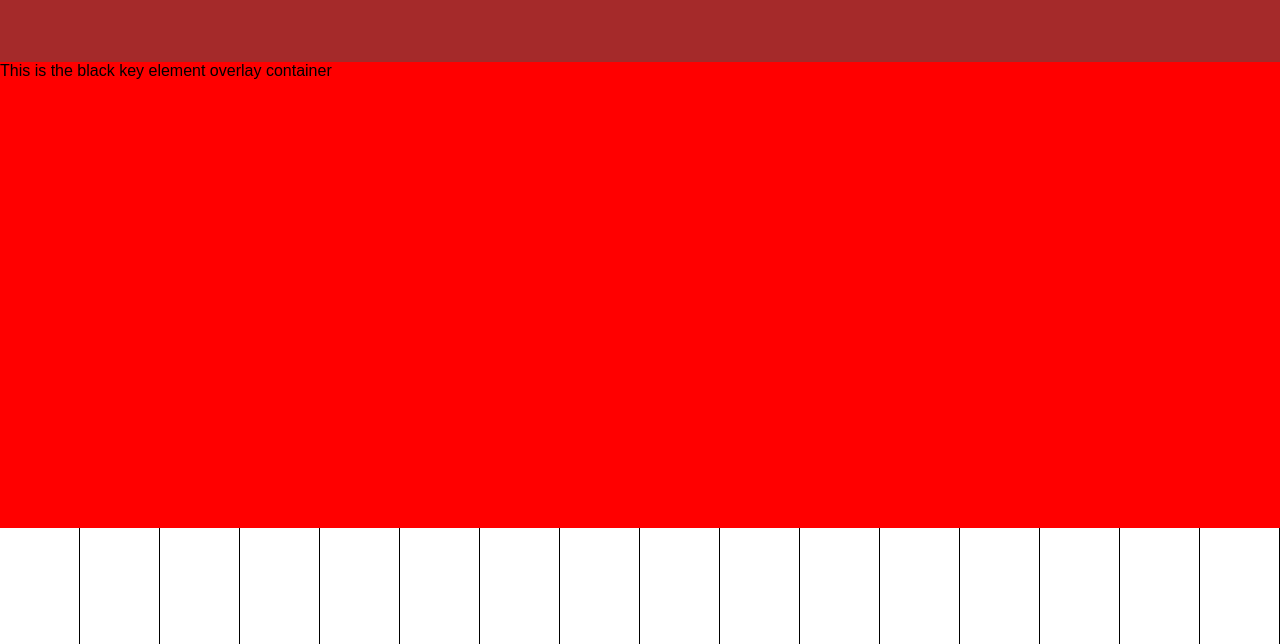
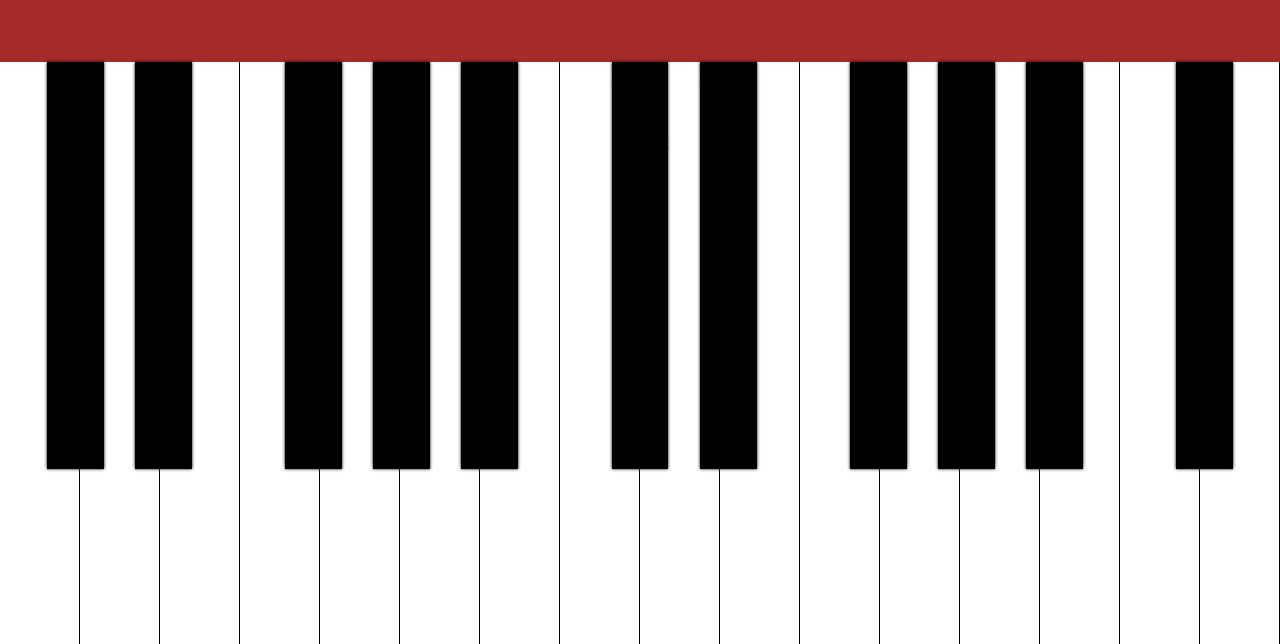
Before and after one commit to jnydam/pianoinbrowser, a React (Create React App) app: page / in a window 1280 px wide. Shown: the part 156-800 px from the top of the page. Built offline with nearby package versions, Linux system fonts and the light colour scheme.

Commit message:
Added the layout for the keyboard

```diff
--- a/src/components /KeyboardGUI/BlackKeyElementOverlayContainer/BlackKeyElementComp/BlackKeyElementComp.js
+++ b/src/components /KeyboardGUI/BlackKeyElementOverlayContainer/BlackKeyElementComp/BlackKeyElementComp.js
@@ -1,4 +1,6 @@
 import React from 'react';
+
+import styles from './BlackKeyElementComp.module.css';
 
 const BlackKeyElementComp = (props) => {
 
--- a/src/components /KeyboardGUI/BlackKeyElementOverlayContainer/BlackKeyElementComp/BlackKeyElementComp.module.css
+++ b/src/components /KeyboardGUI/BlackKeyElementOverlayContainer/BlackKeyElementComp/BlackKeyElementComp.module.css
@@ -1,4 +1,7 @@
 .blackKeyElementCompContainer {
     display: flex;
-
+    background-color: black;
+    height: 100%;
+    flex: 2;
+    box-shadow: 0px 0px 3px black;
 }
--- a/src/components /KeyboardGUI/BlackKeyElementOverlayContainer/BlackKeyElementOverlayContainer.js
+++ b/src/components /KeyboardGUI/BlackKeyElementOverlayContainer/BlackKeyElementOverlayContainer.js
@@ -1,12 +1,63 @@
 import React from 'react';
+import BlackKeyElementComp from './BlackKeyElementComp/BlackKeyElementComp';
 
 import styles from './BlackKeyElementOverlayContainer.module.css';
+import OuterSpacerKeyElementComp from './OuterSpacerKeyElementComp/OuterSpacerKeyElementComp';
+import InnerSpacerKeyElementComp from './InnerSpacerKeyElementComp/InnerSpacerKeyElementComp';
+import EndingSpacerKeyElementComp from './EndingSpacerKeyElementComp/EndingSpacerKeyElementComp';
 
 const BlackKeyElementOverlayContainer = (props) => {
 
     return (<div className={styles.blackKeyElementOverlayContainerStyle}>
-        <span>This is the black key element overlay container</span>
+        <OuterSpacerKeyElementComp></OuterSpacerKeyElementComp>
+
+        <BlackKeyElementComp></BlackKeyElementComp>
+
+        <InnerSpacerKeyElementComp></InnerSpacerKeyElementComp>
+
+        <BlackKeyElementComp></BlackKeyElementComp>
+
+        <OuterSpacerKeyElementComp></OuterSpacerKeyElementComp>
+        <OuterSpacerKeyElementComp></OuterSpacerKeyElementComp>
+
+        <BlackKeyElementComp></BlackKeyElementComp>
+
+        <InnerSpacerKeyElementComp></InnerSpacerKeyElementComp>
+
+        <BlackKeyElementComp></BlackKeyElementComp>
+
+        <InnerSpacerKeyElementComp></InnerSpacerKeyElementComp>
+
+        <BlackKeyElementComp></BlackKeyElementComp>
+        <OuterSpacerKeyElementComp></OuterSpacerKeyElementComp>
+        <OuterSpacerKeyElementComp></OuterSpacerKeyElementComp>
+        <BlackKeyElementComp></BlackKeyElementComp>
+
+<InnerSpacerKeyElementComp></InnerSpacerKeyElementComp>
+
+<BlackKeyElementComp></BlackKeyElementComp>
+
+<OuterSpacerKeyElementComp></OuterSpacerKeyElementComp>
+<OuterSpacerKeyElementComp></OuterSpacerKeyElementComp>
+
+<BlackKeyElementComp></BlackKeyElementComp>
+
+<InnerSpacerKeyElementComp></InnerSpacerKeyElementComp>
+
+<BlackKeyElementComp></BlackKeyElementComp>
+
+<InnerSpacerKeyElementComp></InnerSpacerKeyElementComp>
+
+<BlackKeyElementComp></BlackKeyElementComp>
+<OuterSpacerKeyElementComp></OuterSpacerKeyElementComp>
+        <OuterSpacerKeyElementComp></OuterSpacerKeyElementComp>
+        <BlackKeyElementComp></BlackKeyElementComp>
+        <InnerSpacerKeyElementComp></InnerSpacerKeyElementComp>
+
+        <EndingSpacerKeyElementComp></EndingSpacerKeyElementComp>
+
     </div>)
+
 }
 
 export default BlackKeyElementOverlayContainer;
--- a/src/components /KeyboardGUI/BlackKeyElementOverlayContainer/BlackKeyElementOverlayContainer.module.css
+++ b/src/components /KeyboardGUI/BlackKeyElementOverlayContainer/BlackKeyElementOverlayContainer.module.css
@@ -2,6 +2,6 @@
     display: flex;
     width: 100%;
     position: absolute;
-    background-color: red;
-    height: 80%;
+    /* background-color: red; */
+    height: 70%;
 }
--- /dev/null
+++ b/src/components /KeyboardGUI/BlackKeyElementOverlayContainer/EndingSpacerKeyElementComp/EndingSpacerKeyElementComp.js
@@ -0,0 +1,13 @@
+import React from 'react';
+
+import styles from './EndingSpacerKeyElementComp.module.css';
+
+const EndingSpacerKeyElementComp = (props) => {
+
+
+    return (<div className={styles.EndingSpacerKeyElementCompContainer}>
+        <span></span>
+    </div>)
+}
+
+export default EndingSpacerKeyElementComp;
--- /dev/null
+++ b/src/components /KeyboardGUI/BlackKeyElementOverlayContainer/EndingSpacerKeyElementComp/EndingSpacerKeyElementComp.module.css
@@ -0,0 +1,6 @@
+.EndingSpacerKeyElementCompContainer {
+    display: flex;
+    flex: 1;
+    height: 100%;
+    /* background-color: beige; */
+}
--- /dev/null
+++ b/src/components /KeyboardGUI/BlackKeyElementOverlayContainer/InnerSpacerKeyElementComp/InnerSpacerKeyElementComp.js
@@ -0,0 +1,10 @@
+import React from 'react';
+
+import styles from './InnerSpacerKeyElementComp.module.css';
+
+const InnerSpacerKeyElementComp = (props) => {
+
+    return (<div className={styles.innerSpacerKeyElementContainer}></div>)
+}
+
+export default InnerSpacerKeyElementComp;
--- /dev/null
+++ b/src/components /KeyboardGUI/BlackKeyElementOverlayContainer/InnerSpacerKeyElementComp/InnerSpacerKeyElementComp.module.css
@@ -0,0 +1,6 @@
+.innerSpacerKeyElementContainer {
+    display: flex;
+    flex: 2;
+    height: 100%;
+    /* background-color: beige; */
+}
--- /dev/null
+++ b/src/components /KeyboardGUI/BlackKeyElementOverlayContainer/OuterSpacerKeyElementComp/OuterSpacerKeyElementComp.js
@@ -0,0 +1,11 @@
+import React from 'react';
+
+import styles from './OuterSpacerKeyElementComp.module.css';
+
+const OuterSpacerKeyElementComp = (props) => {
+
+    return (<div className={styles.OuterSpacerKeyElementCompContainer}>
+    </div>)
+}
+
+export default OuterSpacerKeyElementComp;
--- /dev/null
+++ b/src/components /KeyboardGUI/BlackKeyElementOverlayContainer/OuterSpacerKeyElementComp/OuterSpacerKeyElementComp.module.css
@@ -0,0 +1,6 @@
+.OuterSpacerKeyElementCompContainer {
+    display: flex;
+    flex: 3;
+    height: 100%;
+    /* background-color: beige; */
+}
--- a/src/components /KeyboardGUI/KeyboardGUI.module.css
+++ b/src/components /KeyboardGUI/KeyboardGUI.module.css
@@ -20,7 +20,7 @@
     background-color: black;
     height: 30rem;
     /* flex: 2; */
-    width: 10rem;
+    flex: 2;
     position: absolute;
 }
 
@@ -28,6 +28,5 @@
     display: flex;
     height: 100%;
     flex: 2;
-    border: 1px solid black;
     background-color: #f3f3f3;
 }
--- a/src/util/SoundIndexMappings.js
+++ b/src/util/SoundIndexMappings.js
@@ -18,7 +18,20 @@ export const whiteKeyIndexSoundMapping = {
 };
 
 export const blackKeyIndexSoundMapping = {
-
-
-
+    0: 'Db4',
+    1: 'Eb4',
+    2: 'Gb4',
+    3: 'F4',
+    4: 'G4',
+    5: 'A4',
+    6: 'B4',
+    7: 'C5',
+    8: 'D5',
+    9: 'E5',
+    10: 'F5',
+    11: 'G5',
+    12: 'A5',
+    13: 'B5',
+    14: 'C6',
+    15: 'D6'
 };
```
